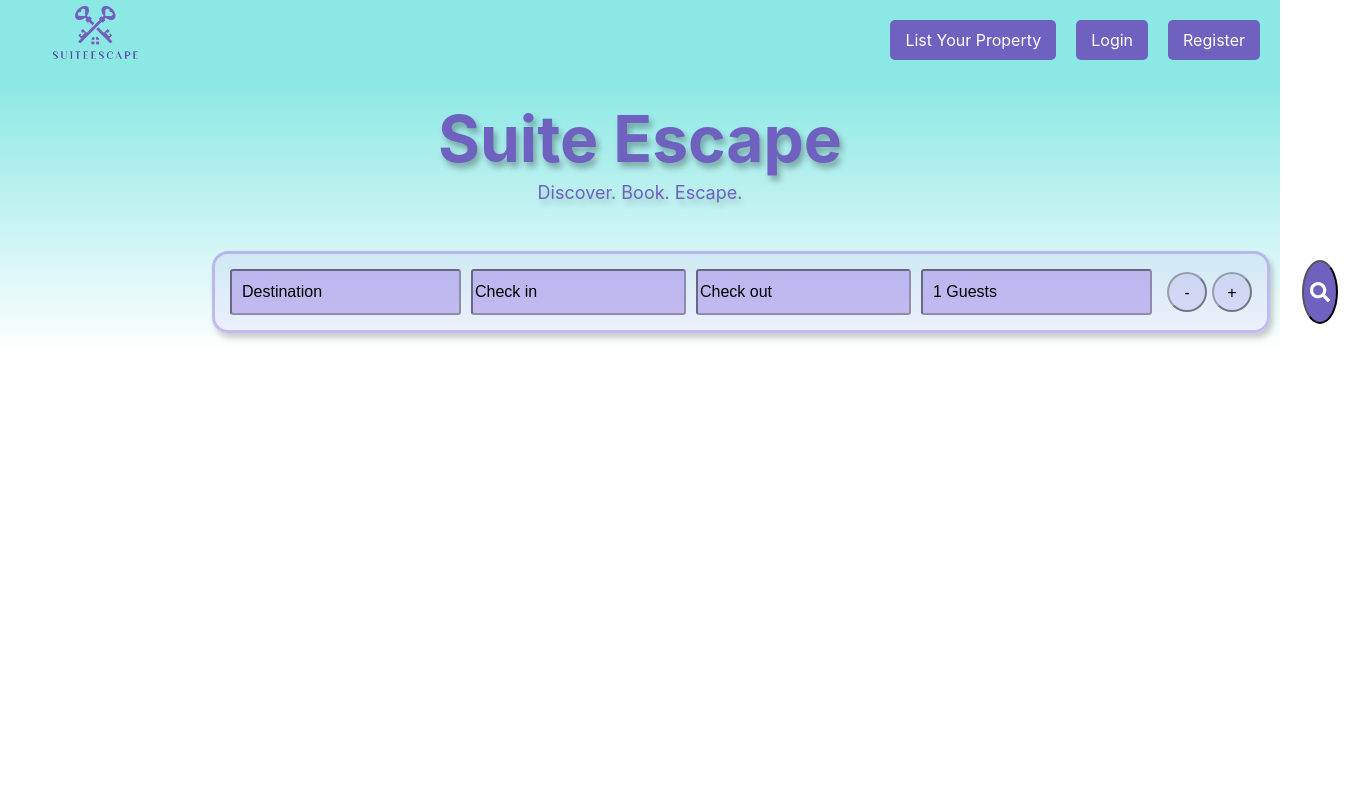
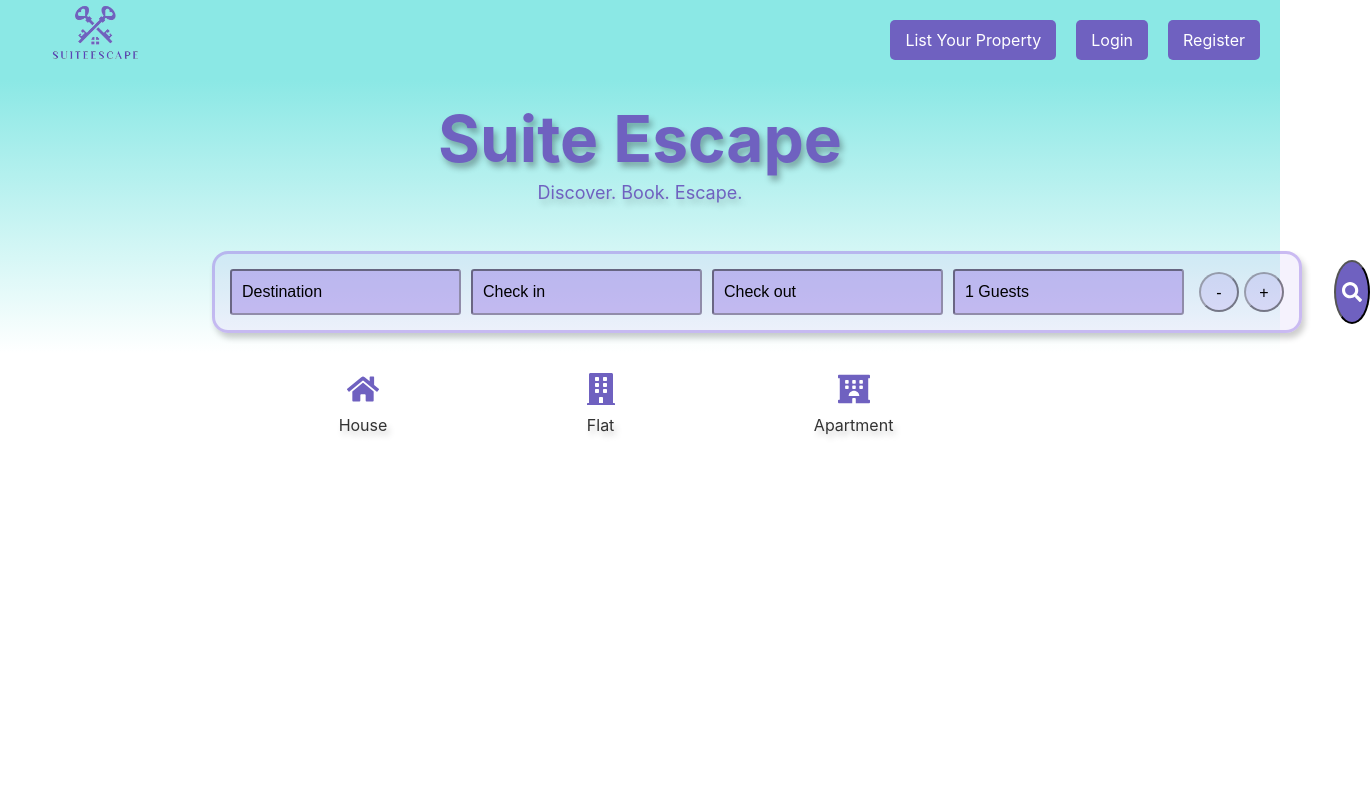
Before and after one commit to elab-development/internet-tehnologije-projekat-rezevacijasmestaja_2020_0058, a React (Create React App) app in the folder frontend/front/: page / in a window 1280 px wide. Shown: the top 800 px of the page, 1370 px wide, since content can reach past the window. Built offline with nearby package versions, Linux system fonts and the light colour scheme.

Commit message:
Filteri za pretrazivanje

```diff
--- a/frontend/front/src/App.js
+++ b/frontend/front/src/App.js
@@ -4,12 +4,14 @@ import './App.css';
 import NavBar from './components/NavBar.jsx';
 import Footer from './components/Footer.jsx';
 import Header from './components/Header.jsx';
+import Filters from './components/Filters.jsx';
 
 function App() {
   return (
     <div className="App">
       <NavBar />
       <Header />
+      <Filters />
       <Footer />
     </div>
   );
--- /dev/null
+++ b/frontend/front/src/components/Filters.jsx
@@ -0,0 +1,25 @@
+import React from 'react';
+import { Link } from 'react-router-dom';
+import { FaHome, FaBuilding, FaHotel } from 'react-icons/fa';
+import '../styles/Filters.css';
+
+const Filters = () => {
+    return (
+        <div className="filters-container">
+            <Link to="/house" className="filter-icon">
+                <FaHome />
+                <span className="filter-text">House</span>
+            </Link>
+            <Link to="/flat" className="filter-icon">
+                <FaBuilding />
+                <span className="filter-text">Flat</span>
+            </Link>
+            <Link to="/apartment" className="filter-icon">
+                <FaHotel />
+                <span className="filter-text">Apartment</span>
+            </Link>
+        </div>
+    );
+};
+
+export default Filters;
--- /dev/null
+++ b/frontend/front/src/styles/Filters.css
@@ -0,0 +1,30 @@
+.filters-container {
+    display: flex;
+    justify-content: space-around;
+    align-items: center;
+    margin-top: 20px;
+    margin-left: 15rem;
+    margin-right: 18rem;
+    text-shadow: 3px 5px 6px rgba(0, 0, 0, 0.6);
+}
+
+.filter-icon {
+    text-decoration: none; /* Uklanja podvučenost linka */
+    color: #6F61C0; /* Boja ikonica */
+    font-size: 2rem; /* Veličina ikonica */
+    transition: color 0.3s ease; /* Prelaz za boju */
+    text-shadow: 3px 5px 6px rgba(0, 0, 0, 0.2);
+    display: flex;
+    flex-direction: column;
+    align-items: center;
+}
+
+.filter-icon:hover{
+    color: #8BE8E5;
+}
+
+.filter-text {
+    margin-top: 10px; /* Razmak između ikonice i teksta */
+    font-size: 1rem; /* Veličina teksta */
+    color: #333; /* Boja teksta */
+}
--- a/frontend/front/src/styles/Header.css
+++ b/frontend/front/src/styles/Header.css
@@ -90,10 +90,11 @@
 .datePicker {
   margin-right: 10px;
   font-size: 16px;
-  height: 2.5rem;
+  height: 1.4rem;
   border-radius: 0.2rem;
   border-color: rgba(0, 0, 0, 0.45);
   background-color: rgba(160, 132, 232, 0.5);
+  padding: 10px;
 }
 
 .datePicker::placeholder {
```
